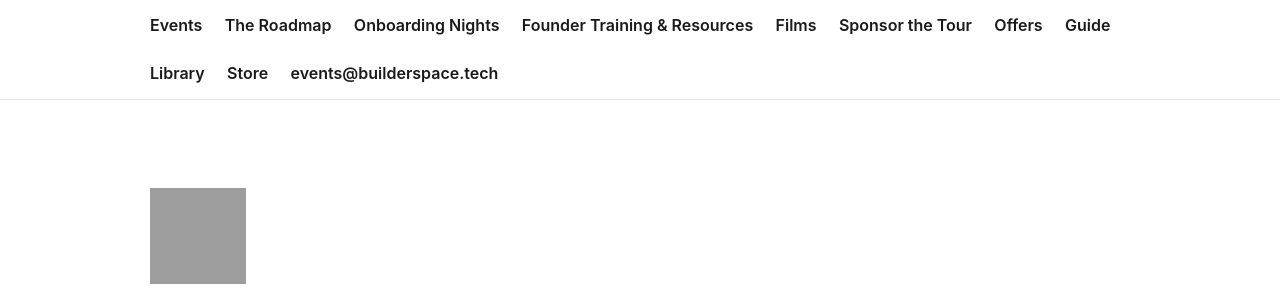
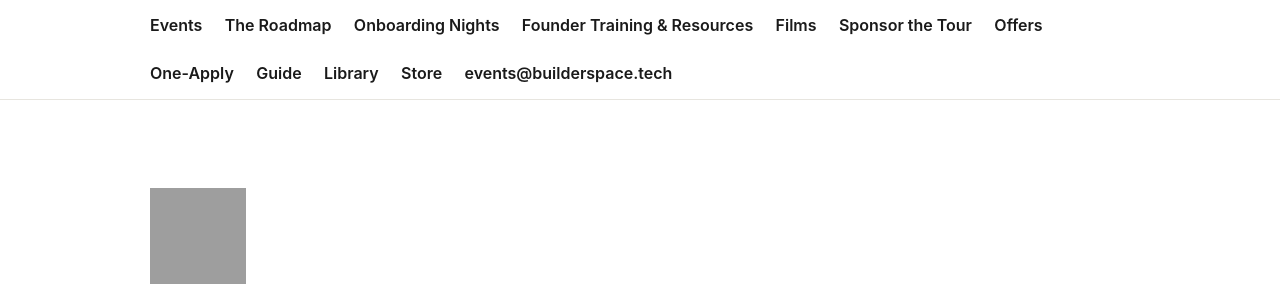
Before and after one commit to AGIFutureFoundation/builderspace-tech, a plain HTML site: page index.html in a window 1280 px wide. Shown: the top 297 px of the page. Drawn offline with Linux system fonts and the light colour scheme; grey boxes are pictures that could not be loaded.

Commit message:
Add nav-level One-Apply link to builderspace.tech index

```diff
--- a/index.html
+++ b/index.html
@@ -28,6 +28,7 @@ posthog.init('phc_yuj9CrYP8epdnwhmSJLUCFwq2KSzA6wLj3gQUiE6wApA',{api_host:'https
   <a href="#films">Films</a>
   <a href="#sponsors">Sponsor the Tour</a>
   <a href="offers.html">Offers</a>
+  <a href="one-apply.html">One-Apply</a>
   <a href="guide.html">Guide</a>
   <a href="/stack.html">Library</a>
   <a href="https://www.agicorp.network/store/">Store</a>
```
